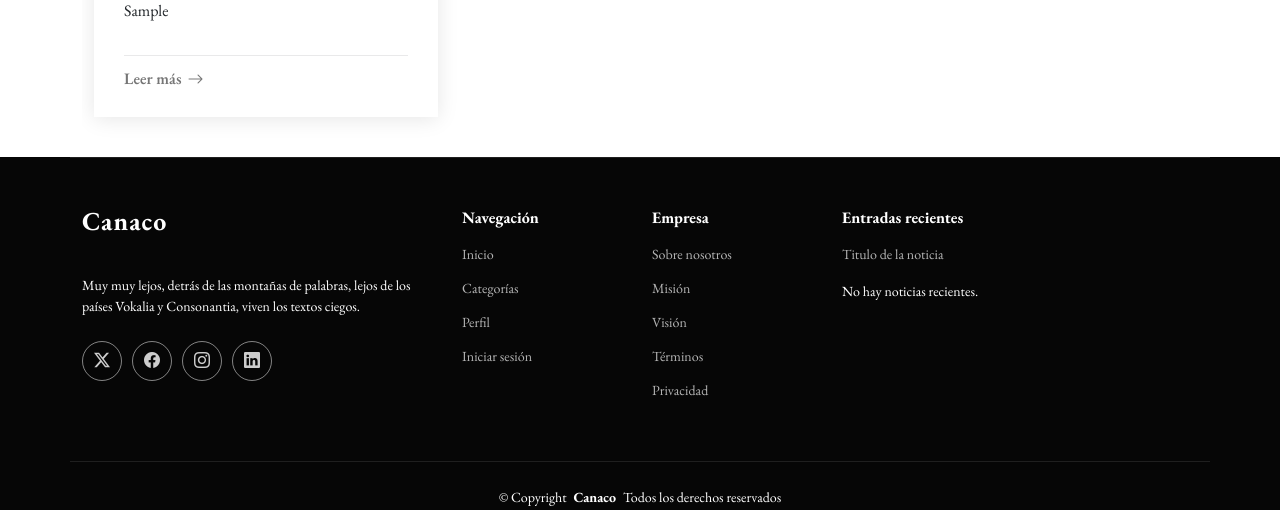
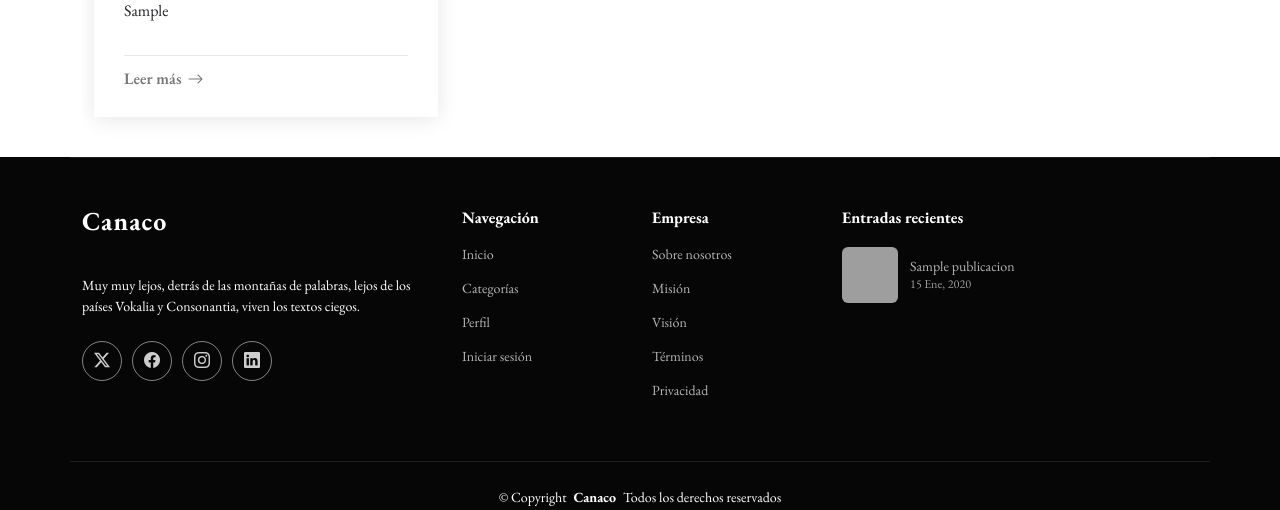
Before and after one commit to Panucho69/conaco, a Django app: page /categoria/ in a window 1280 px wide. Shown: the part 526-1036 px from the top of the page. Run offline with Django 4.2, Linux system fonts and the light colour scheme; tables that the repository leaves empty hold one stand-in row (values such as "Sample post"); some libraries are stand-ins or nearby versions; grey boxes are pictures that could not be loaded.

Commit message:
Laboratorio 13: context processor de categorías y noticias recientes
Crea global_categorias y global_recientes para todas las plantillas. El
footer muestra las tres noticias publicadas más recientes con miniatura
y el menú Categoría del header lista las categorías reales. Actualiza el
README con el avance de los laboratorios 08 a 13.

```diff
--- a/canaco/settings.py
+++ b/canaco/settings.py
@@ -63,6 +63,7 @@ TEMPLATES = [
                 'django.template.context_processors.request',
                 'django.contrib.auth.context_processors.auth',
                 'django.contrib.messages.context_processors.messages',
+                'home.context_processors.global_categorias',
             ],
         },
     },
--- /dev/null
+++ b/home/context_processors.py
@@ -0,0 +1,8 @@
+from home.models import Categoria, Publicacion
+
+
+def global_categorias(request):
+    return {
+        'global_categorias': Categoria.objects.all().order_by('nombre'),
+        'global_recientes': Publicacion.objects.filter(estado=Publicacion.ESTADO_PUBLICADO).order_by('-createdat')[:3],
+    }
--- a/home/templates/partials/footer.html
+++ b/home/templates/partials/footer.html
@@ -41,9 +41,24 @@
 
             <div class="col-lg-4 col-md-6 footer-links">
                 <h4>Entradas recientes</h4>
-                <ul>
-                    <li><a href="{% url 'home:noticia' %}">Titulo de la noticia</a></li>
+                <ul class="footer-recent">
+                    {% for noticia in global_recientes %}
+                    <li>
+                        <a href="{% url 'home:noticia_detalle' noticia.id %}" class="d-flex align-items-center">
+                            {% if noticia.imagen_portada %}
+                            <img src="{{ noticia.imagen_portada.display_url }}" alt="{{ noticia.titulo }}" class="rounded flex-shrink-0">
+                            {% else %}
+                            <img src="{% static 'img/blog/blog-recent-1.jpg' %}" alt="{{ noticia.titulo }}" class="rounded flex-shrink-0">
+                            {% endif %}
+                            <span>
+                                {{ noticia.titulo }}
+                                <small class="d-block">{{ noticia.createdat|date:"d M, Y" }}</small>
+                            </span>
+                        </a>
+                    </li>
+                    {% empty %}
                     <li><span>No hay noticias recientes.</span></li>
+                    {% endfor %}
                 </ul>
             </div>
 
--- a/home/templates/partials/header.html
+++ b/home/templates/partials/header.html
@@ -13,7 +13,9 @@
                 <li class="dropdown"><a href="#" class="{% if current == 'categoria' or current == 'categoria_detalle' %}active{% endif %}"><span>Categoría</span> <i class="bi bi-chevron-down toggle-dropdown"></i></a>
                     <ul>
                         <li><a href="{% url 'home:categoria' %}">Todas</a></li>
-                        <li><a href="{% url 'home:categoria' %}">Tecnología</a></li>
+                        {% for categoria in global_categorias %}
+                        <li><a href="{% url 'home:categoria_detalle' categoria.id %}">{{ categoria.nombre }}</a></li>
+                        {% endfor %}
                     </ul>
                 </li>
                 <li><a href="{% url 'home:perfil' %}" class="{% if current == 'perfil' %}active{% endif %}">Perfil</a></li>
--- a/static/css/canaco.css
+++ b/static/css/canaco.css
@@ -75,6 +75,26 @@
 .tags-widget ul a.active {
   background: var(--accent-color);
   color: var(--contrast-color);
+}
+
+/* Footer: entradas recientes con miniatura */
+.footer .footer-recent li {
+  padding: 8px 0;
+}
+
+.footer .footer-links .footer-recent a {
+  line-height: 1.35;
+}
+
+.footer .footer-recent img {
+  width: 56px;
+  height: 56px;
+  object-fit: cover;
+  margin-right: 12px;
+}
+
+.footer .footer-recent small {
+  color: color-mix(in srgb, var(--default-color), transparent 40%);
 }
 
 /*--------------------------------------------------------------
```
Also changed, not shown: AGENTS.md (+1 -0 lines), README.md.
